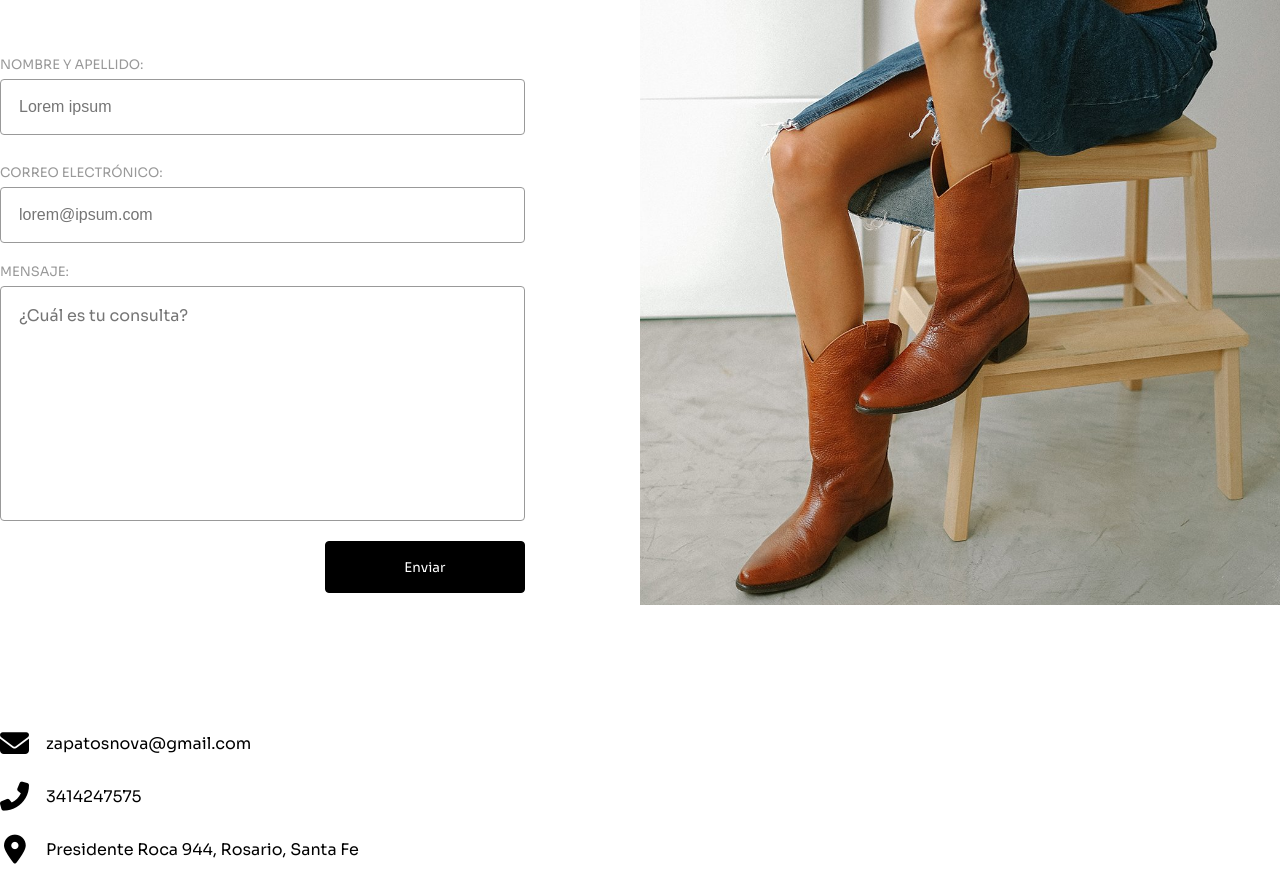
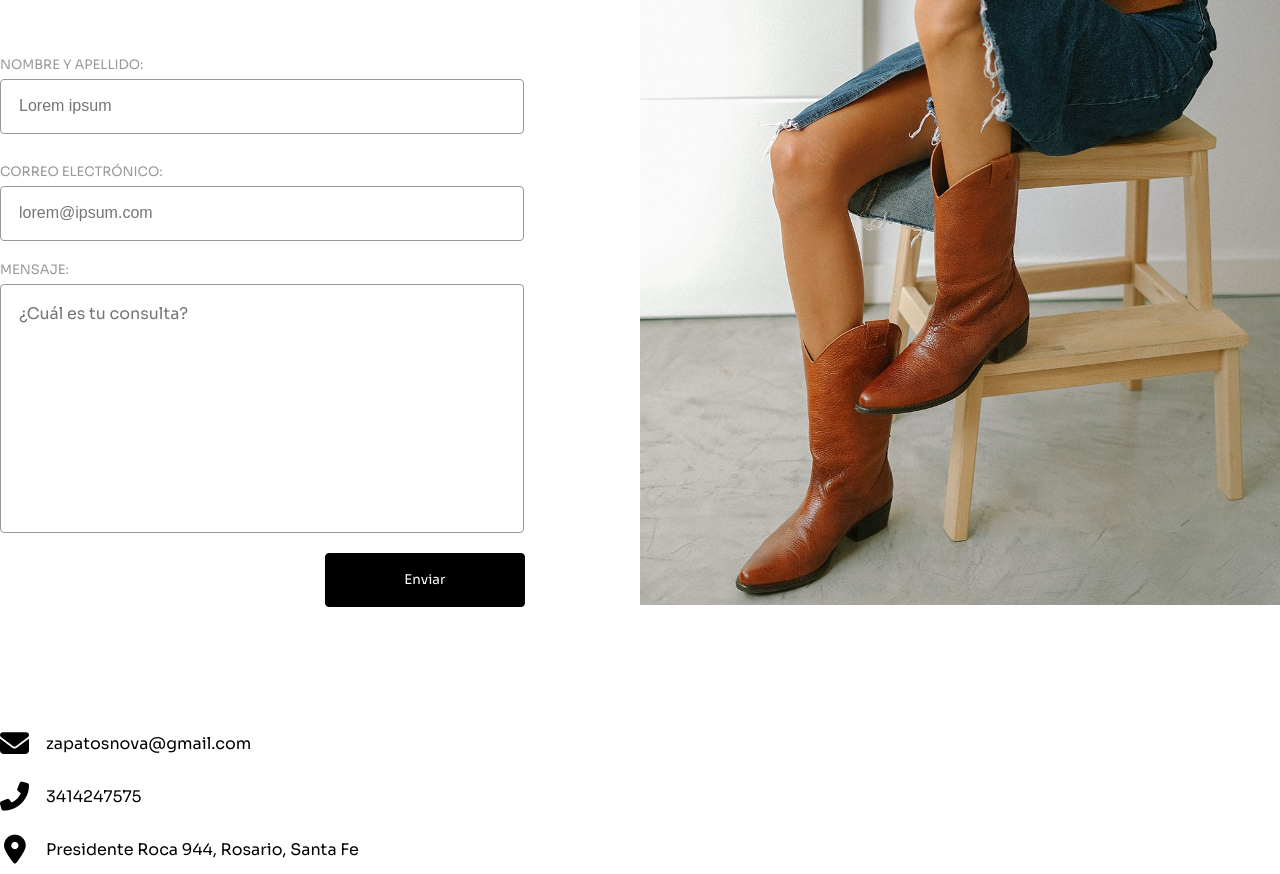
Before and after one commit to carlosgiorgi/zapatos-nova, a plain HTML site: page contacto.html in a window 1280 px wide. Shown: the part 223-1097 px from the top of the page. Drawn offline with Linux system fonts and the light colour scheme.

Commit message:
Actualización Contacto

```diff
--- a/sass/contacto.scss
+++ b/sass/contacto.scss
@@ -30,12 +30,11 @@
       grid-column: 1;
       grid-row: 1;
       width: 100%;
-      height: 80%;
+      height: 82%;
       margin-top: 5.9rem;
-      //margin-right: 18.1%;
       display: flex;
       flex-direction: column;
-      //justify-content: space-between;
+      box-sizing: border-box;
 
 
 
@@ -63,8 +62,8 @@
 
       .nombre,
       .correo {
-        //width: min(100%, 52.4rem);
-        //height: min(100%, 5.5rem);
+        width: min(100%, 52.4rem);
+        height: min(100%, 5.5rem);
         padding: 1.8rem;
         font-size: 1.6rem;
         font-weight: 400;
@@ -74,7 +73,7 @@
       }
 
       .mensaje {
-        //width: min(100%, 52.4rem);
+        width: min(100%, 52.4rem);
         height: min(100%, 26.9rem);
         resize: none;
         padding: 1.8rem;
@@ -89,8 +88,8 @@
       .btn {
         margin-top: 2rem;
         align-self: flex-end;
-        width: 20rem;
-        height: 5.5rem;
+        width: min(100%, 20rem);
+        height: min(100%, 5.5rem);
         padding: 1.6rem 7.2rem;
         border: 1px solid $color-negro;
         border-radius: 4px;
@@ -100,16 +99,8 @@
         text-align: center;
         cursor: pointer;
       }
-
     }
-
-
-
-
-
-
   }
-
 
   &__fotobotas {
     width: 100%;
@@ -117,7 +108,6 @@
     grid-row: 1;
     grid-column: 2;
   }
-
 }
 
 .direcciones {
```
Also changed, not shown: css/contacto.css, 1 other file.
